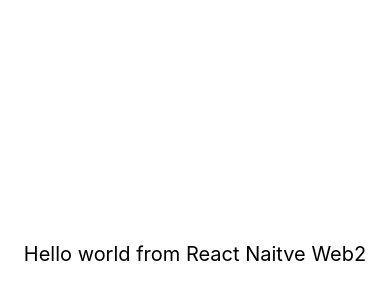
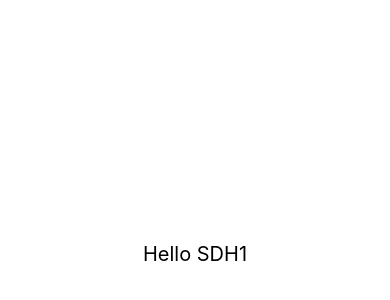
Before and after one commit to shindonghwi/info, a React Native app: screen / in a window 390 px wide. Shown: the part 168-468 px from the top of the page. Built offline with nearby package versions, Linux system fonts and the light colour scheme.

Commit message:
feat: make all-rebuild 기능 추가

```diff
--- a/App.tsx
+++ b/App.tsx
@@ -5,7 +5,7 @@ import TextItem from "./components/TextItem";
 export default function App() {
   return (
     <View style={styles.container}>
-      <TextItem text="Hello world from React Naitve Web2" />
+      <TextItem text="Hello SDH1" />
     </View>
   );
 }
--- a/package.json
+++ b/package.json
@@ -10,7 +10,7 @@
     "web": "expo start --web",
     "build-react": "webpack --mode production",
     "start-react": "webpack serve --config ./webpack.config.js --mode development",
-    "dev-start": "npm run ios && npm run rnandroid && npm run start-react"
+    "dev-start": "npm run ios & npm run rnandroid & npm run start-react"
   },
   "dependencies": {
     "clean-webpack-plugin": "^4.0.0",
```
Also changed, not shown: 1 other file (tests, documents, lock files or other folders).
